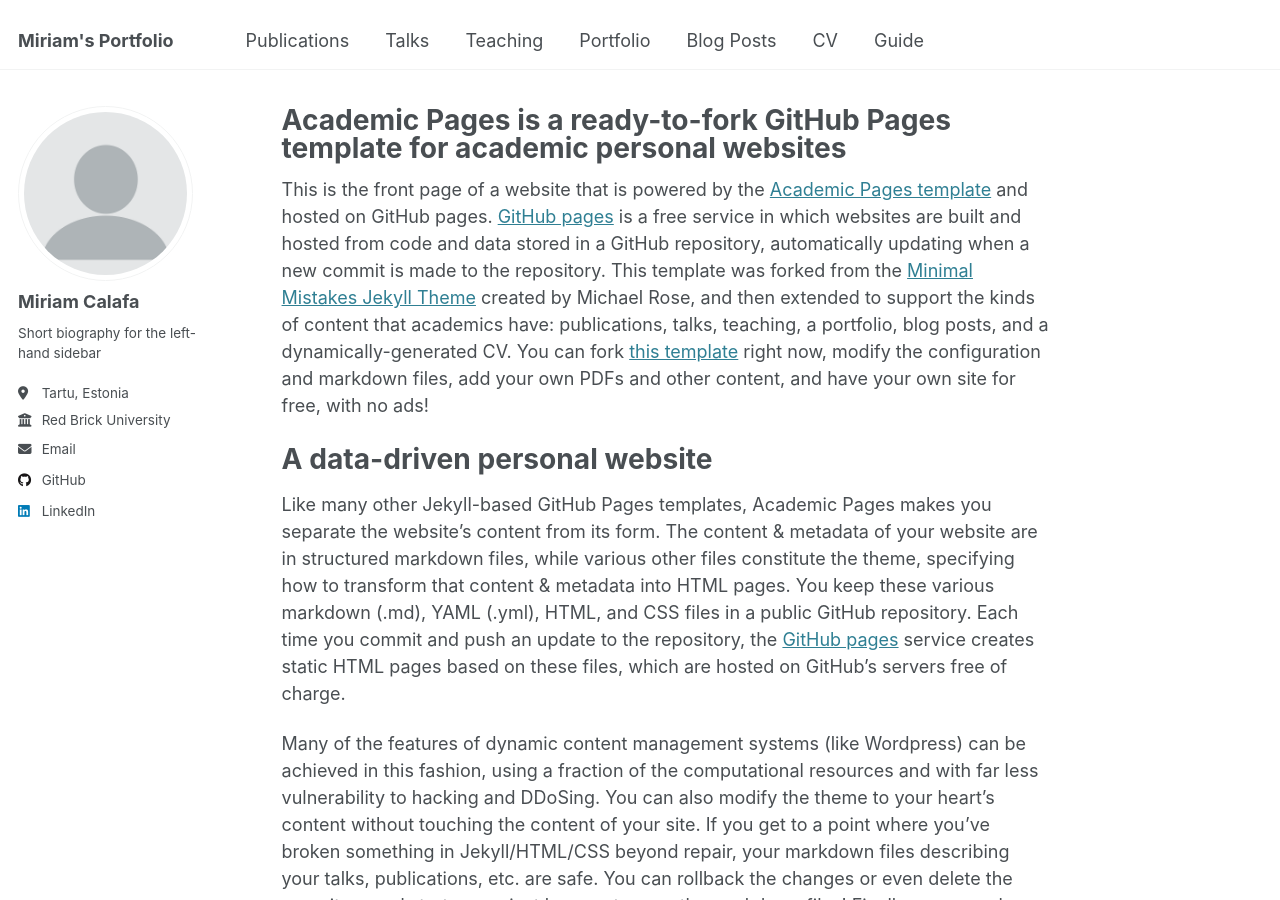
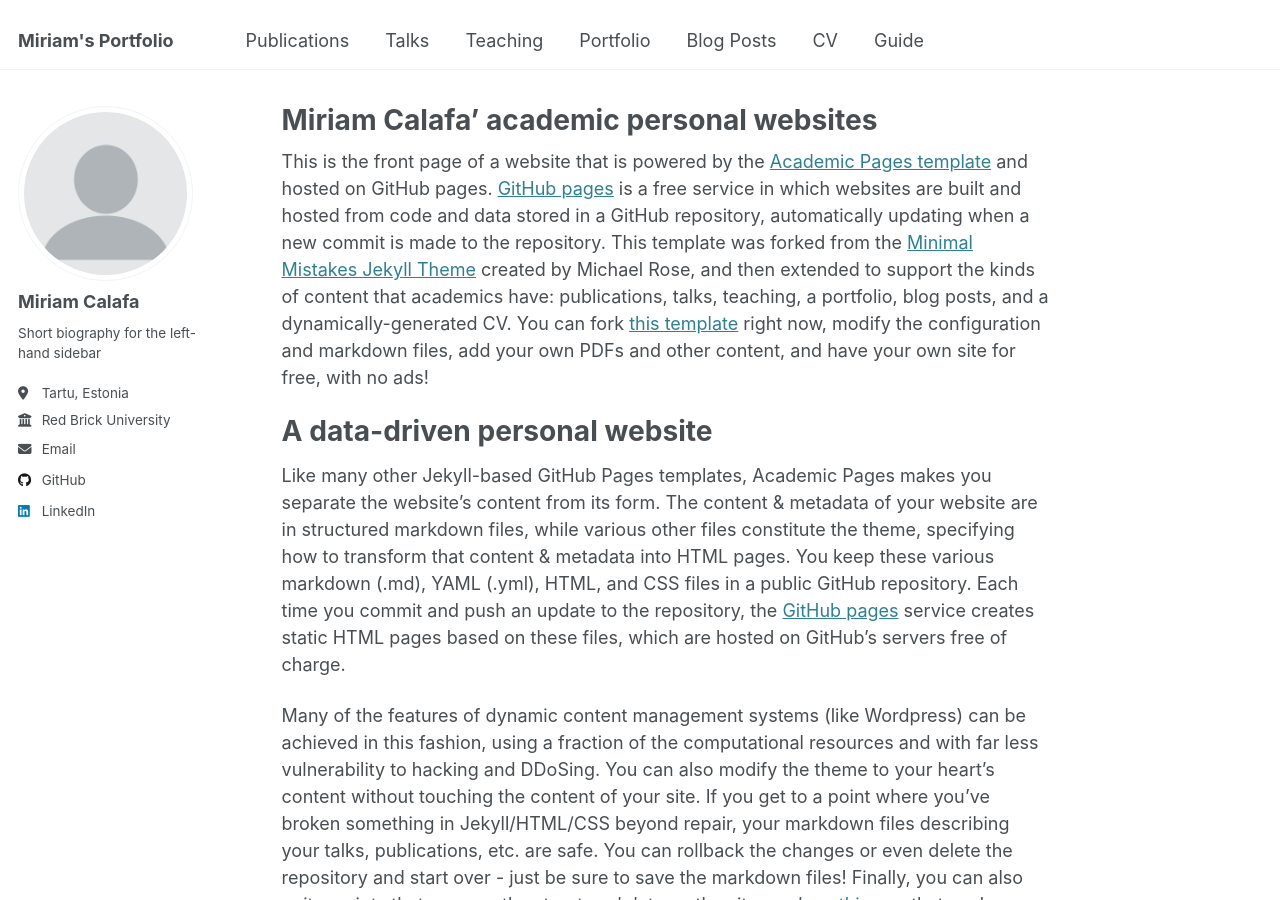
Before and after one commit to MiriamCalafa/MiriamCalafa.github.io, a Jekyll site: the page built from _pages/about.md, in a window 1280 px wide and 900 px high. Built offline with Jekyll 4.4.1, drawn with Linux system fonts in a browser that asks for light colours.

Commit message:
Update about.md

```diff
--- a/_pages/about.md
+++ b/_pages/about.md
@@ -1,6 +1,6 @@
 ---
 permalink: /
-title: "Academic Pages is a ready-to-fork GitHub Pages template for academic personal websites"
+title: "Miriam Calafa' academic personal websites"
 author_profile: true
 redirect_from:
   - /about/
```
